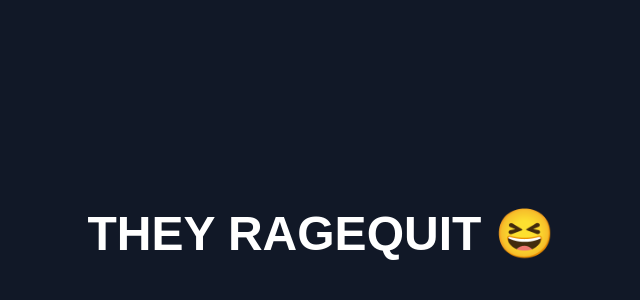
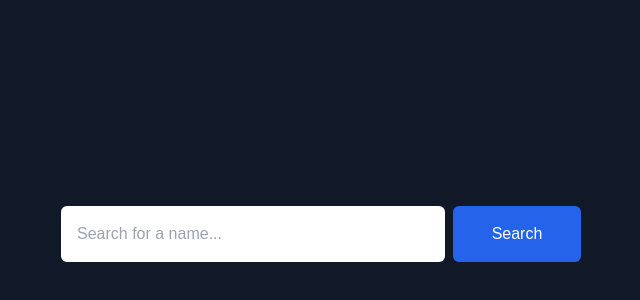
Before and after one commit to JohannesHa98/dtqao, a Next.js app: page / in a window 1280 px wide. Shown: the part 166-466 px from the top of the page, without its empty margins (319-959 px from the left). Built offline with nearby package versions, Linux system fonts and the light colour scheme.

Commit message:
Add search

```diff
--- a/src/app/page.js
+++ b/src/app/page.js
@@ -1,21 +1,68 @@
 'use client';
-import { useEffect, useState } from "react";
+import { useState, useEffect } from "react";
 
 export default function Home() {
+  const [searchQuery, setSearchQuery] = useState("");
   const [showMessage, setShowMessage] = useState(null);
+  const [searchResult, setSearchResult] = useState(null);
+  const [hasSearched, setHasSearched] = useState(false);
 
-  useEffect(() => {
-    const randomChoice = Math.random() < 0.5 ? "message1" : "message2";
-    setShowMessage(randomChoice);
-  }, []);
+  const handleSearch = () => {
+    if (searchQuery.trim()) {
+      const randomChoice = Math.random() < 0.5 ? "message1" : "message2";
+      setSearchResult(searchQuery);
+      setShowMessage(randomChoice);
+      setHasSearched(true);
+    }
+  };
+
+  const handleBack = () => {
+    setSearchQuery("");
+    setShowMessage(null);
+    setSearchResult(null);
+    setHasSearched(false);
+  };
 
   return (
-    <div className="flex justify-center items-center h-screen bg-gray-900">
-      {showMessage === "message1" && (
-        <div className="text-5xl font-bold text-gray-800 text-white">THEY QUEUED ANOTHER 😭</div>
+    <div className="relative flex justify-center items-center h-screen bg-gray-900">
+      {!hasSearched && (
+        <div className="flex items-center">
+          <input
+            type="text"
+            value={searchQuery}
+            onChange={(e) => setSearchQuery(e.target.value)}
+            className="p-4 mr-2 w-96 rounded-md text-gray-900"
+            placeholder="Search for a name..."
+          />
+          <button
+            onClick={handleSearch}
+            className="p-4 w-32 bg-blue-600 text-white rounded-md"
+          >
+            Search
+          </button>
+        </div>
       )}
-      {showMessage === "message2" && (
-        <div className="text-5xl font-bold text-gray-800 text-white">THEY RAGEQUIT 😆</div>
+
+      {hasSearched && (
+        <div className="flex flex-col items-center mt-4">
+          {showMessage === "message1" && (
+            <div className="text-5xl font-bold text-white mt-4">
+              <span className="text-green-300 uppercase">{searchResult}</span> QUEUED ANOTHER 😭
+            </div>
+          )}
+          {showMessage === "message2" && (
+            <div className="text-5xl font-bold text-white mt-4">
+              <span className="text-red-300 uppercase">{searchResult}</span> RAGEQUIT 😆
+            </div>
+          )}
+
+          <button
+            onClick={handleBack}
+            className="absolute top-8 right-8 p-4 w-32 bg-gray-700 text-white rounded-md"
+          >
+            BACK
+          </button>
+        </div>
       )}
     </div>
   );
```
